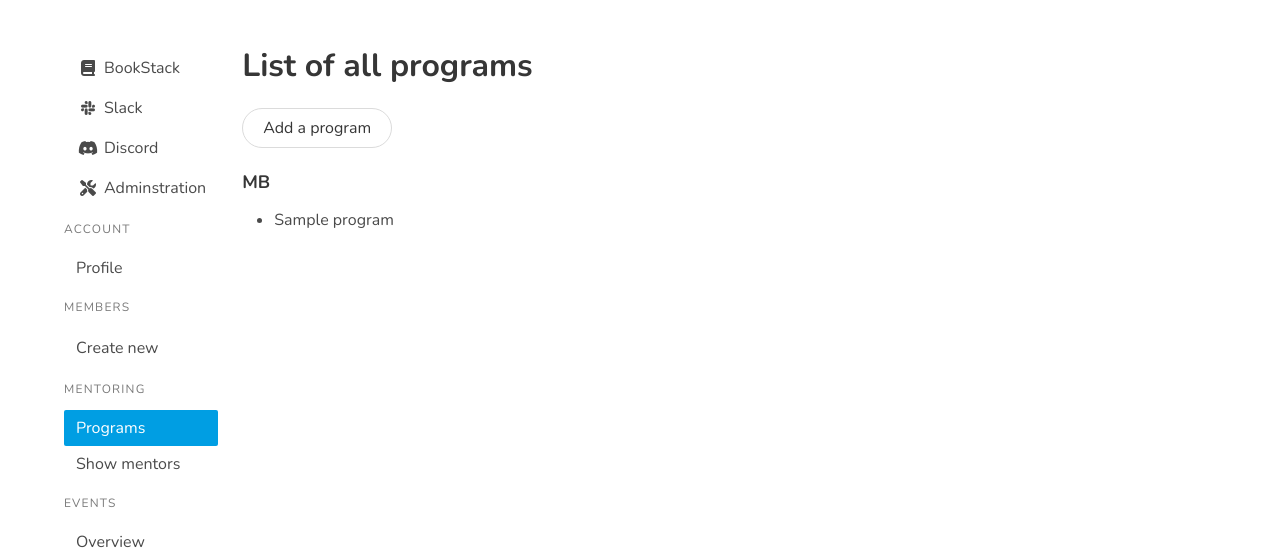
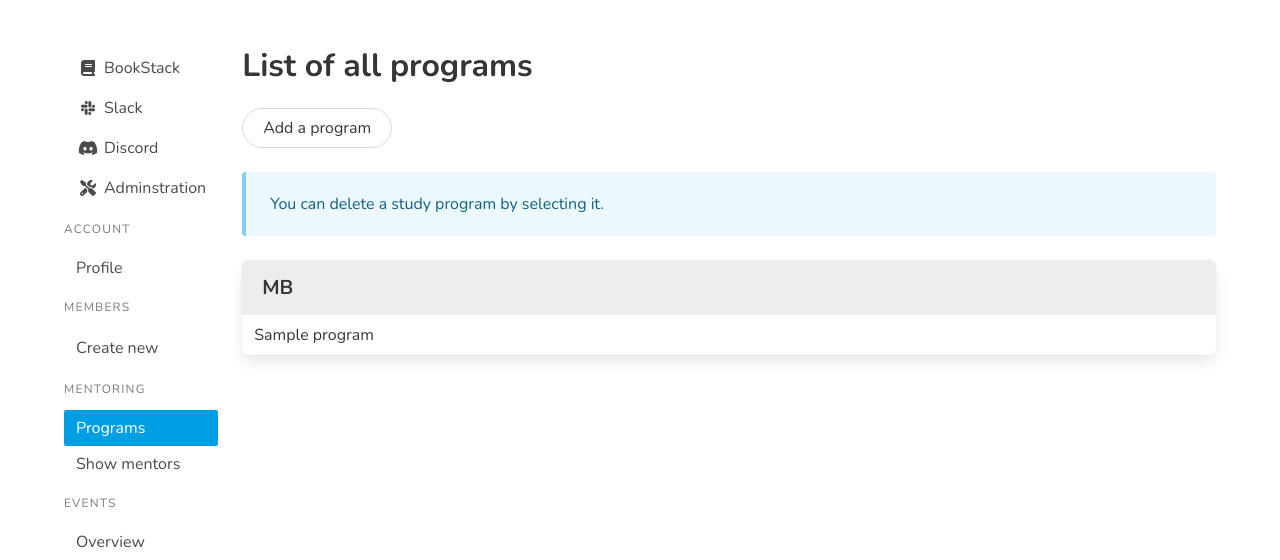
Before and after one commit to timptner/farafmb, a Django app: page /mentoring/program/all/ in a window 1280 px wide. Shown: the part 52-612 px from the top of the page. Run offline with Django 4.2, Linux system fonts and the light colour scheme; a user stored in the database is signed in; tables that the repository leaves empty hold one stand-in row (values such as "Sample post"); some libraries are stand-ins or nearby versions.

Commit message:
Add view to delete a program

```diff
--- a/mentoring/templates/mentoring/program_list.html
+++ b/mentoring/templates/mentoring/program_list.html
@@ -9,16 +9,29 @@
         <a href="{% url 'mentoring:program-create' %}" class="button is-rounded">{% trans "Add a program" %}</a>
     </div>
 
-    <div class="content">
+    <article class="message is-info">
+        <div class="message-body">
+            {% blocktrans %}
+                You can delete a study program by selecting it.
+            {% endblocktrans %}
+        </div>
+    </article>
+
     {% regroup object_list by faculty as faculty_list %}
     {% for faculty, programs in faculty_list %}
-            <h5>{{ faculty }}</h5>
-            <ul>
+
+        <nav class="panel">
+            <p class="panel-heading">
+                {{ faculty }}
+            </p>
             {% for program in programs %}
-                    <li>{{ program.name }}</li>
+                <a href="{% url 'mentoring:program-delete' program.pk %}" class="panel-block">{{ program.name }}</a>
             {% endfor %}
-            </ul>
+        </nav>
+
+
     {% empty %}
+
         <div class="container is-max-desktop">
             <div class="notification is-info">
                 {% url 'mentoring:program-create' as create_url %}
@@ -28,6 +41,6 @@
                 {% endblocktrans %}
             </div>
         </div>
+
     {% endfor %}
-    </div>
 {% endblock %}
--- a/mentoring/urls.py
+++ b/mentoring/urls.py
@@ -9,4 +9,5 @@ urlpatterns = [
     path('mentors/', views.MentorListView.as_view(), name='mentor-list'),
     path('program/all/', views.ProgramListView.as_view(), name='program-list'),
     path('program/create/', views.ProgramCreateView.as_view(), name='program-create'),
+    path('program/<int:pk>/delete/', views.ProgramDeleteView.as_view(), name='program-delete'),
 ]
--- a/mentoring/views.py
+++ b/mentoring/views.py
@@ -1,5 +1,5 @@
 from django.contrib.messages.views import SuccessMessageMixin
-from django.views.generic import CreateView, TemplateView, ListView
+from django.views.generic import TemplateView, ListView, CreateView, DeleteView
 from django.contrib.auth.mixins import LoginRequiredMixin
 from django.urls import reverse_lazy
 from django.utils.translation import gettext_lazy as _
@@ -19,6 +19,12 @@ class ProgramCreateView(LoginRequiredMixin, SuccessMessageMixin, CreateView):
     success_message = _("%(name)s was created successfully")
 
 
+class ProgramDeleteView(LoginRequiredMixin, SuccessMessageMixin, DeleteView):
+    model = Program
+    success_url = reverse_lazy('mentoring:program-list')
+    success_message = _("Program was deleted successfully")
+
+
 class MentorCreateView(LoginRequiredMixin, CreateView):
     model = Mentor
     form_class = MentorForm
```
Also changed, not shown: mentoring/templates/mentoring/program_confirm_delete.html (added, +27 -0 lines). Lines whose indentation alone changed are shown as unchanged.
